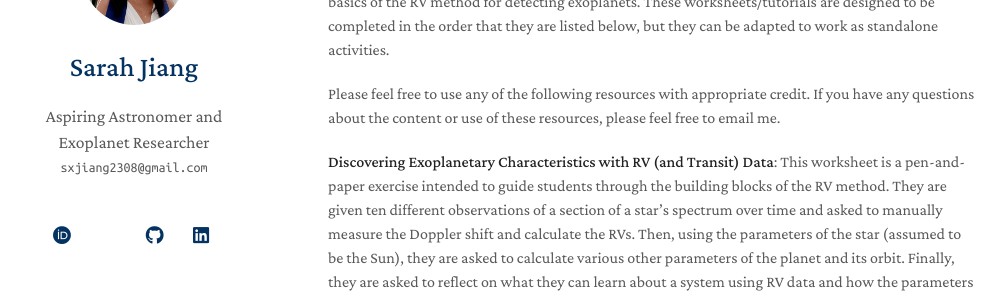
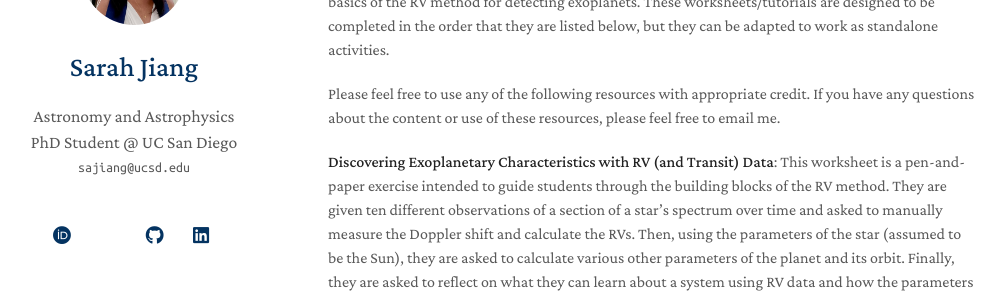
Before and after one commit to sarahxj/sarahxj.github.io, a Jekyll site: the page built from pfa.md, in a window 1280 px wide. Shown: the part 163-460 px from the top of the page, without its empty margins (142-1147 px from the left). Built offline with Jekyll 4.4.1, drawn with Linux system fonts in a browser that asks for light colours; nearby versions of some CDN libraries; a style sheet for code colours, icons or effects is not loaded; our own code applies the rules of GitHub Pages for plain Markdown files.

Commit message:
Update _config.yml

```diff
--- a/_config.yml
+++ b/_config.yml
@@ -1,7 +1,7 @@
 # Basic Information
 title: Sarah Jiang
-position: Aspiring Astronomer and Exoplanet Researcher
-email: sxjiang2308@gmail.com
+position: Astronomy and Astrophysics PhD Student @ UC San Diego
+email: sajiang@ucsd.edu
 
 # Search Engine Optimization (SEO)
 # The following information is used to improve the website traffic from search engines, e.g., Google.
```
